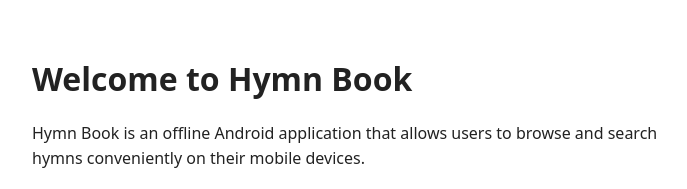
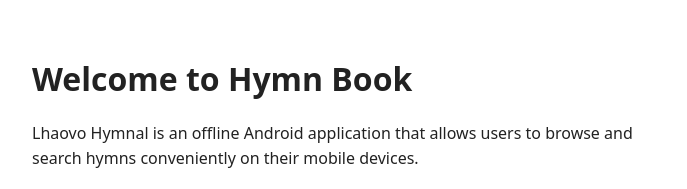
Before and after one commit to khaungnaw/khaungnaw.github.io, a plain HTML site: page index.html in a window 1280 px wide. Shown: the top 189 px of the page, without its empty margins (288-975 px from the left). Drawn offline with Linux system fonts and the light colour scheme.

Commit message:
Update index.html

```diff
--- a/index.html
+++ b/index.html
@@ -3,7 +3,7 @@
 <head>
   <meta charset="utf-8">
   <meta name="viewport" content="width=device-width, initial-scale=1">
-  <title>Hymn Book</title>
+  <title>Lhaovo Hymnal</title>
   <style>
     body { font-family: system-ui, -apple-system, "Segoe UI", Roboto, sans-serif; max-width: 640px; margin: 0 auto; padding: 32px 20px; line-height: 1.6; color: #222; }
     h1 { margin-bottom: 4px; }
@@ -14,7 +14,7 @@
 </head>
 <body>
   <h1>Welcome to Hymn Book</h1>
-  <p>Hymn Book is an offline Android application that allows users to browse and search hymns conveniently on their mobile devices.</p>
+  <p>Lhaovo Hymnal is an offline Android application that allows users to browse and search hymns conveniently on their mobile devices.</p>
 
   <h2>Features</h2>
   <ul>
```
